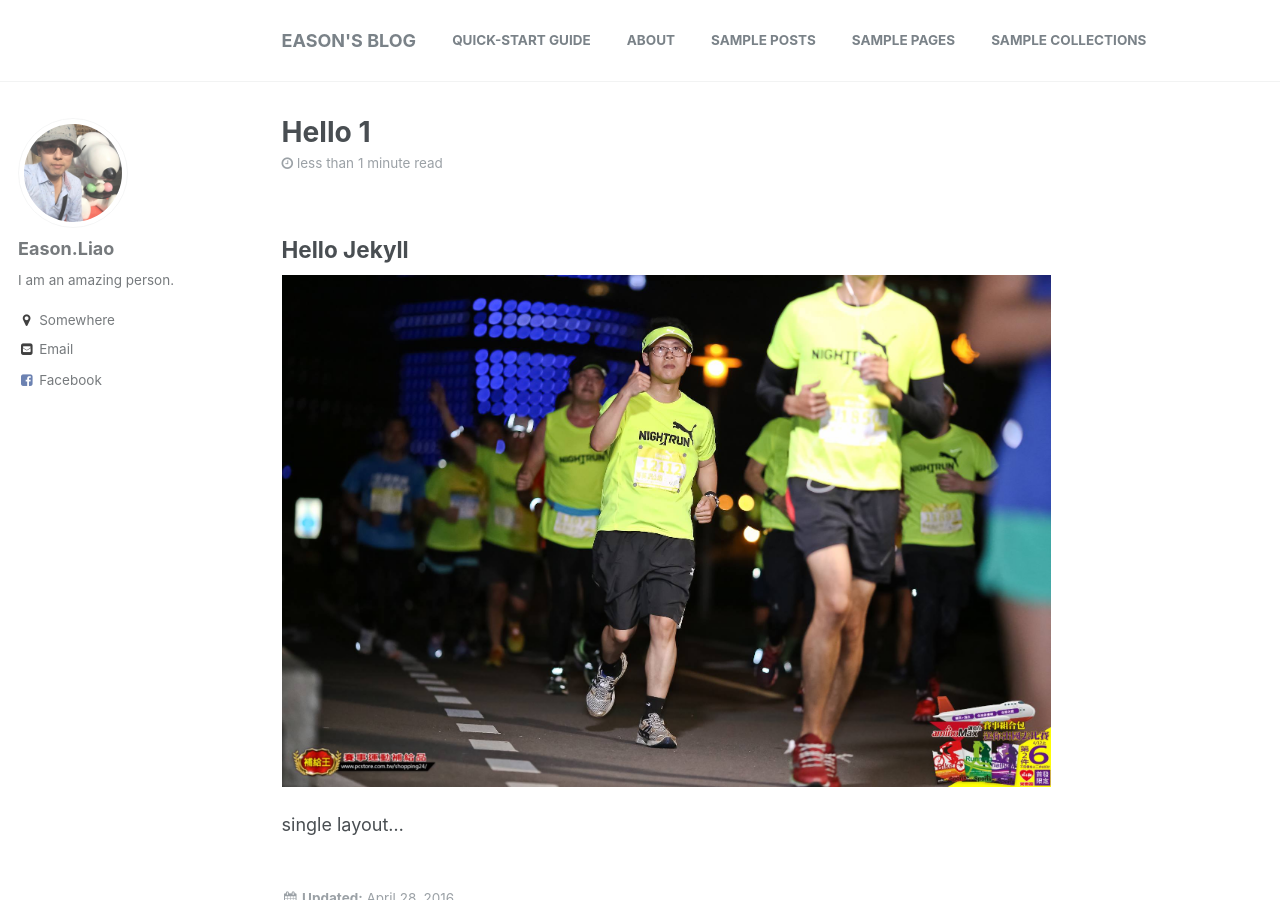
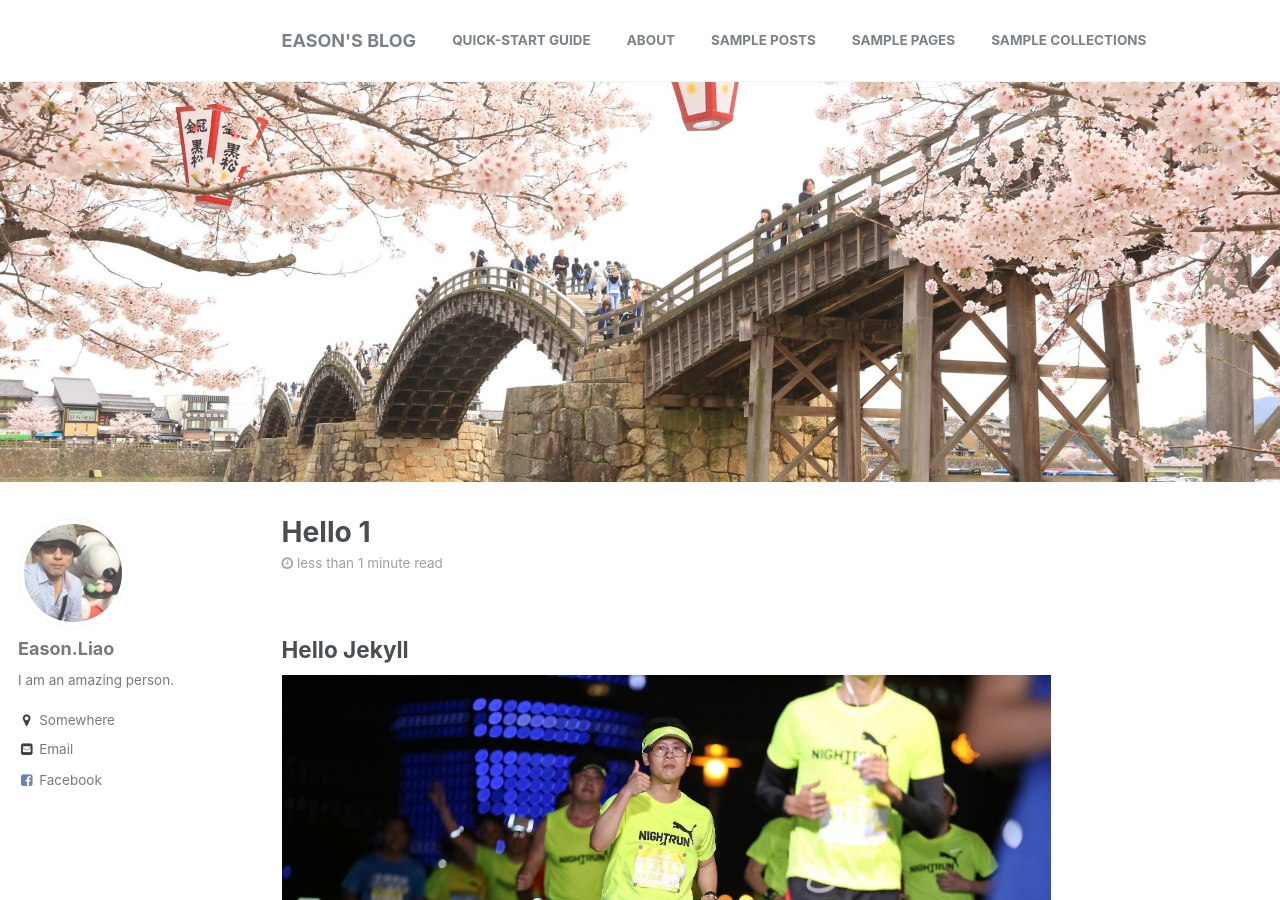
Before and after one commit to sheng0328/sheng0328.github.io, a Jekyll site: the page built from _posts/2016-04-28-hello-1.md, in a window 1280 px wide and 900 px high. Built offline with Jekyll 4.4.1, drawn with Linux system fonts in a browser that asks for light colours.

Commit message:
Update _config.yml

```diff
--- a/_config.yml
+++ b/_config.yml
@@ -215,7 +215,7 @@ defaults:
     values:
       layout: single
       header:
-        color: "#333"
+        image: header-image.jpg
       author_profile: true
       read_time: true
       comments: true
```
